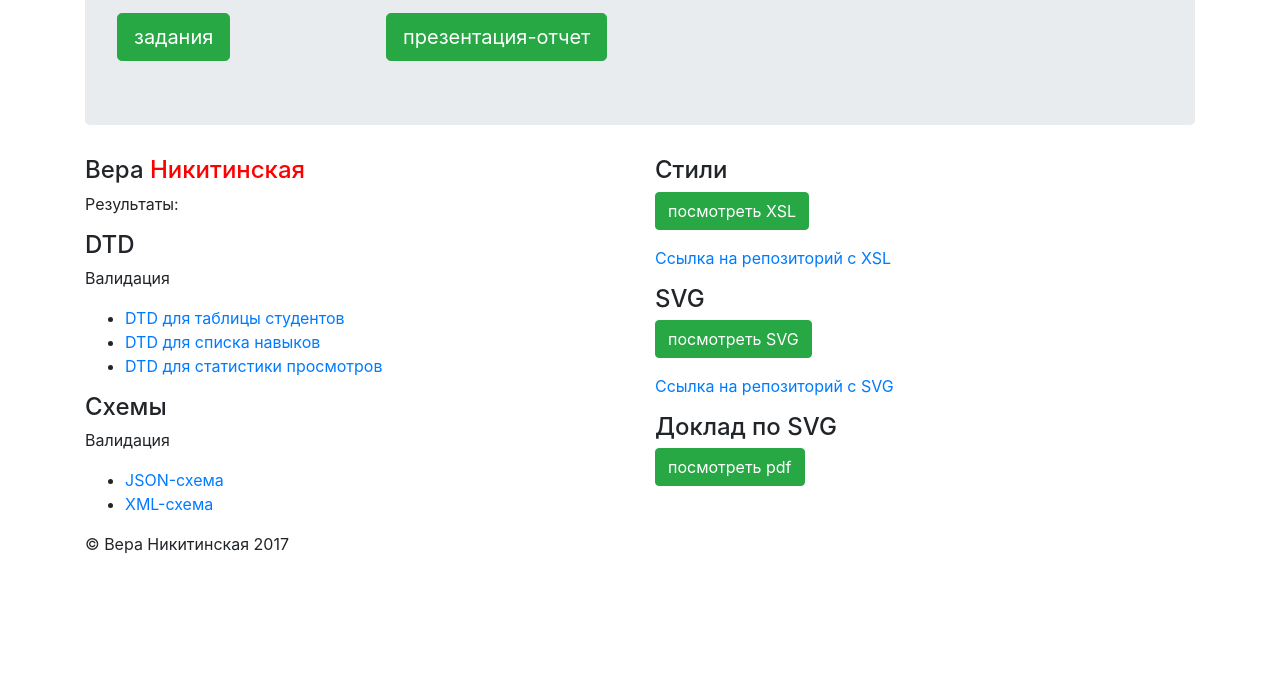
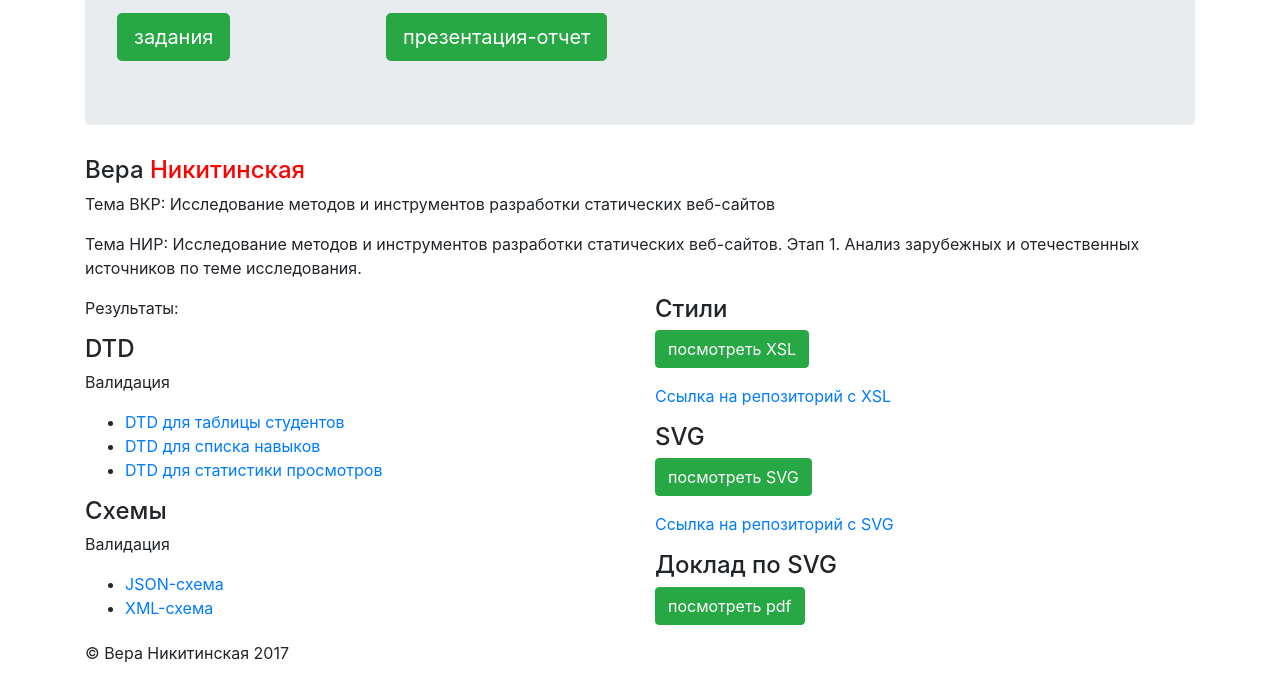
Before and after one commit to nikitinskaya/1sem-herokuapp, a website built with webpack: page public/index.html in a window 1280 px wide. Shown: the part 274-955 px from the top of the page. Before the commit the page ends 846 px from the top, so only its background shows below. Built offline with nearby package versions, Linux system fonts and the light colour scheme; files whose address does not match are found by name.

Commit message:
Add thesis title

```diff
--- a/public/index.html
+++ b/public/index.html
@@ -52,6 +52,14 @@
       <div class="row marketing">
         <div class="col">
           <h4 id="author" title="GossJS" class="my">Вера <span>Никитинская</span></h4>
+
+          <p>Тема ВКР: Исследование методов и инструментов разработки статических веб-сайтов</p>
+          <p>Тема НИР: Исследование методов и инструментов разработки статических веб-сайтов. Этап 1. Анализ зарубежных и отечественных источников по теме исследования.</p>
+        </div>
+      </div>
+
+      <div class="row marketing">
+        <div class="col">
           <p>Результаты:</p>
           <h4>DTD</h4>
           <p>Валидация</p>
```
